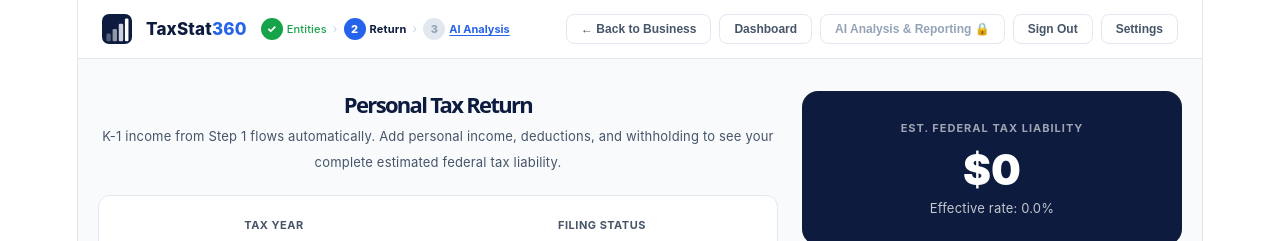
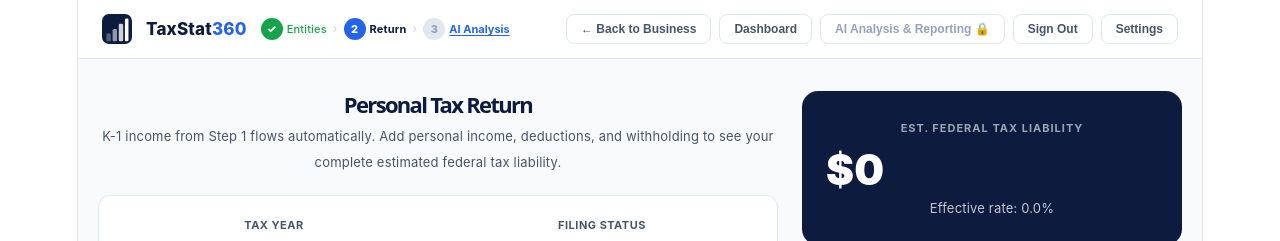
Before and after one commit to natashaverela-speckm/TaxStat360, a React (Vite) app: page /tax-return in a window 1280 px wide. Shown: the top 241 px of the page. Built offline with nearby package versions, Linux system fonts and the light colour scheme; no server answers; sample sign-in values are in the browser's storage.

Commit message:
Implement tax result flash and delta indicators
Add instant tax recalculation feedback with visual cues.

```diff
--- a/src/TaxReturn.jsx
+++ b/src/TaxReturn.jsx
@@ -559,6 +559,26 @@ export default function TaxReturn() {
   const hasResult   = !!result && result.totalTax >= 0
   const entityList  = Array.isArray(entities) ? entities : []
 
+  // F11 FIX (UX audit): recalculation is instant but was silent — the headline
+  // number just swapped values with no cue, so users (especially with the panel now
+  // pinned) could miss that their edit changed the result. When the estimated tax
+  // changes, briefly flash the number and show an up/down delta chip so cause-and-
+  // effect is unmistakable. The ref seeds on first result without flashing.
+  const [taxFlash, setTaxFlash] = useState(0) // 0 none, 1 up (more tax), -1 down
+  const [taxDelta, setTaxDelta] = useState(0)
+  const prevTotalTaxRef = useRef(null)
+  useEffect(() => {
+    if (!hasResult) return
+    const cur = result.totalTax
+    const prev = prevTotalTaxRef.current
+    prevTotalTaxRef.current = cur
+    if (prev === null || prev === cur) return
+    setTaxDelta(cur - prev)
+    setTaxFlash(cur > prev ? 1 : -1)
+    const t = setTimeout(() => setTaxFlash(0), 1100)
+    return () => clearTimeout(t)
+  }, [result?.totalTax, hasResult])
+
   const displayItemizedTotal = nonMedicalSubTotal + (result?.deductibleMedical ?? 0)
   const medicalWasFloored    = nf(medicalAmt) > 0 && (result?.deductibleMedical ?? 0) < nf(medicalAmt)
 
@@ -701,7 +721,16 @@ export default function TaxReturn() {
         }}>
           <span style={{ fontSize: 10, fontWeight: 700, letterSpacing: '0.8px', opacity: 0.65 }}>EST. FEDERAL TAX</span>
           <span style={{ display: 'flex', alignItems: 'baseline', gap: 8 }}>
-            <span style={{ fontSize: 19, fontWeight: 900, lineHeight: 1 }}>{fmt(result.totalTax)}</span>
+            {taxFlash !== 0 && taxDelta !== 0 && (
+              <span style={{ fontSize: 12, fontWeight: 800, color: taxFlash === 1 ? '#FCA5A5' : '#86EFAC' }}>
+                {taxFlash === 1 ? '▲' : '▼'} {fmt(Math.abs(taxDelta))}
+              </span>
+            )}
+            <span style={{
+              fontSize: 19, fontWeight: 900, lineHeight: 1,
+              transition: 'text-shadow 0.25s ease',
+              textShadow: taxFlash === 1 ? '0 0 14px rgba(252,165,165,0.95)' : taxFlash === -1 ? '0 0 14px rgba(134,239,172,0.95)' : 'none',
+            }}>{fmt(result.totalTax)}</span>
             <span style={{ fontSize: 11, opacity: 0.7 }}>{pct(effectiveRate(result.totalTax, result.agi))} eff.</span>
           </span>
         </div>
@@ -721,7 +750,7 @@ export default function TaxReturn() {
             <div style={{ display: 'grid', gridTemplateColumns: '1fr 1fr', gap: 14 }}>
               <div>
                 <label style={inputLbl}>Tax Year</label>
-                <select value={taxYear} onChange={e => { const y = parseInt(e.target.value); setTaxYear(y); writeTaxYear(y) }}
+                <select aria-label="Tax year" value={taxYear} onChange={e => { const y = parseInt(e.target.value); setTaxYear(y); writeTaxYear(y) }}
                   style={{ width: '100%', padding: '9px 11px', border: '1.5px solid #E2E8F0', borderRadius: 8, fontSize: 14, color: N, fontFamily: 'inherit', outline: 'none' }}>
                   {YEARS.map(y => (
                     <option key={y} value={y}>{y === 2026 ? '2026 (OBBBA — TCJA Extended)' : String(y)}</option>
@@ -740,7 +769,7 @@ export default function TaxReturn() {
               </div>
               <div>
                 <label style={inputLbl}>Filing Status</label>
-                <select value={filingStatus} onChange={e => setFilingStatus(e.target.value)}
+                <select aria-label="Filing status" value={filingStatus} onChange={e => setFilingStatus(e.target.value)}
                   style={{ width: '100%', padding: '9px 11px', border: '1.5px solid #E2E8F0', borderRadius: 8, fontSize: 14, color: N, fontFamily: 'inherit', outline: 'none' }}>
                   {FS_OPTIONS.map(o => <option key={o.value} value={o.value}>{o.label}</option>)}
                 </select>
@@ -1236,8 +1265,18 @@ export default function TaxReturn() {
               handles this (F16), so the card sits in normal flow. */}
           <div style={{ background: N, borderRadius: 16, padding: '24px', marginBottom: 12, color: '#fff', position: isMobile ? 'static' : 'sticky', top: 70, zIndex: 5 }}>
             <div style={{ fontSize: 11, fontWeight: 700, letterSpacing: '1px', opacity: 0.6, marginBottom: 8 }}>EST. FEDERAL TAX LIABILITY</div>
-            <div style={{ fontSize: 42, fontWeight: 900, lineHeight: 1, marginBottom: 4 }}>
-              {hasResult ? fmt(result.totalTax) : '—'}
+            <div style={{
+              fontSize: 42, fontWeight: 900, lineHeight: 1, marginBottom: 4,
+              display: 'flex', alignItems: 'baseline', gap: 12, flexWrap: 'wrap',
+              transition: 'text-shadow 0.25s ease',
+              textShadow: taxFlash === 1 ? '0 0 18px rgba(252,165,165,0.9)' : taxFlash === -1 ? '0 0 18px rgba(134,239,172,0.9)' : 'none',
+            }}>
+              <span>{hasResult ? fmt(result.totalTax) : '—'}</span>
+              {taxFlash !== 0 && taxDelta !== 0 && (
+                <span aria-live="polite" style={{ fontSize: 15, fontWeight: 800, color: taxFlash === 1 ? '#FCA5A5' : '#86EFAC' }}>
+                  {taxFlash === 1 ? '▲' : '▼'} {fmt(Math.abs(taxDelta))}
+                </span>
+              )}
             </div>
             {ytdMode && hasResult && (
               <div style={{ fontSize: 12, opacity: 0.7, marginBottom: 8 }}>
```
